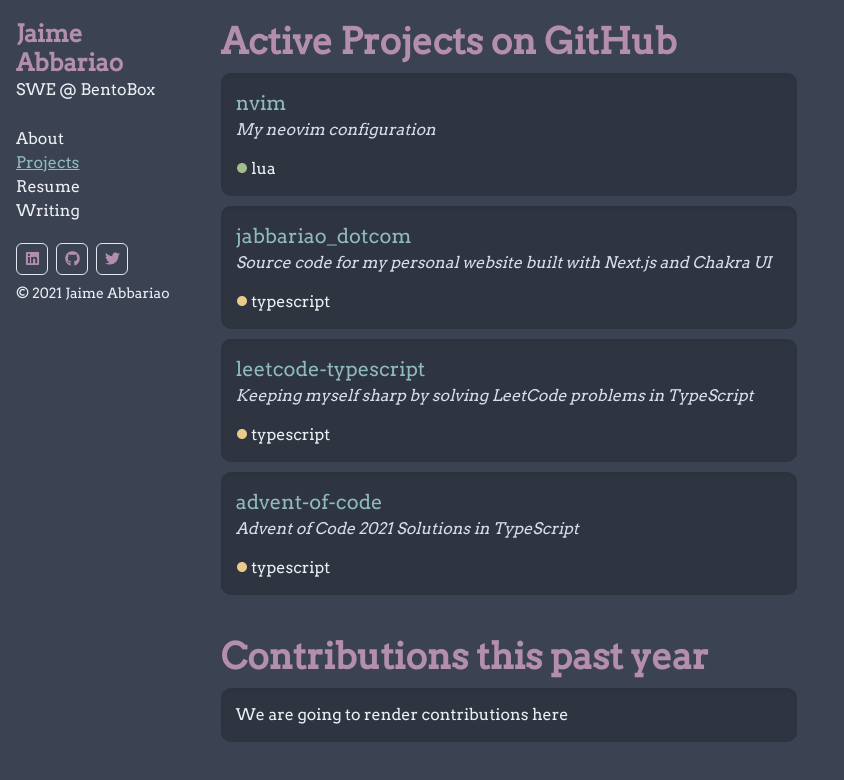
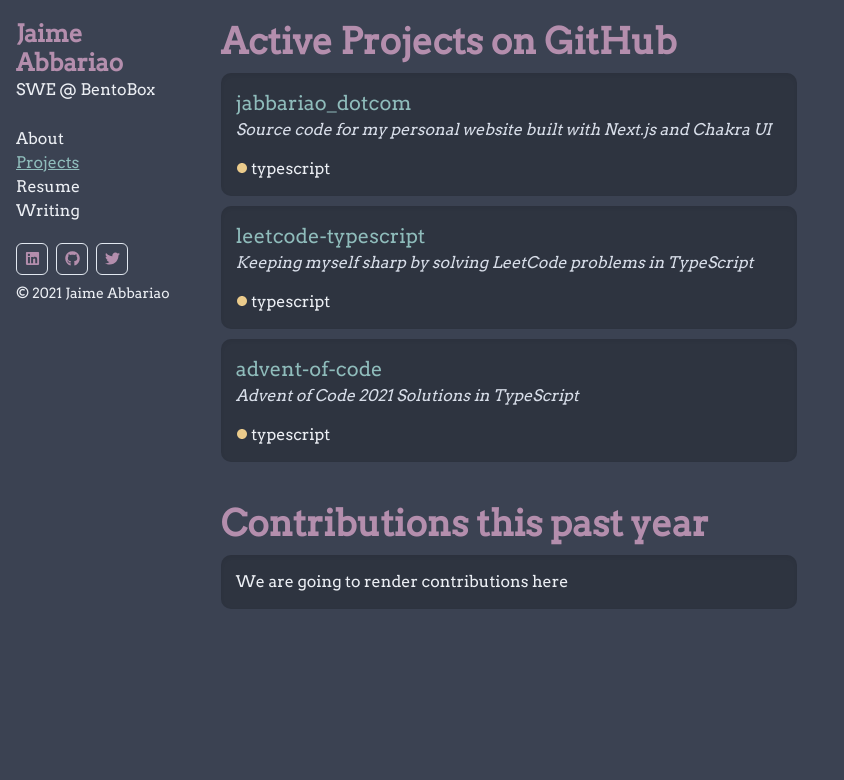
Before and after one commit to ja153903/jabbariao_dotcom, a Next.js app: page /projects in a window 1280 px wide. Shown: the top 780 px of the page, without its empty margins (0-844 px from the left). Built offline with nearby package versions, Linux system fonts and the light colour scheme.

Commit message:
updating project pagej

```diff
--- a/containers/GitHubRepoContainer.tsx
+++ b/containers/GitHubRepoContainer.tsx
@@ -5,12 +5,6 @@ import GitHubRepo from '../components/GitHubRepo'
 import Section from '../components/Section'
 
 const GITHUB_REPOSITORIES: IRepository[] = [
-  {
-    name: 'nvim',
-    url: 'https://github.com/ja153903/nvim',
-    description: 'My neovim configuration',
-    language: 'lua',
-  },
   {
     name: 'jabbariao_dotcom',
     url: 'https://github.com/ja153903/jabbariao_dotcom',
```
